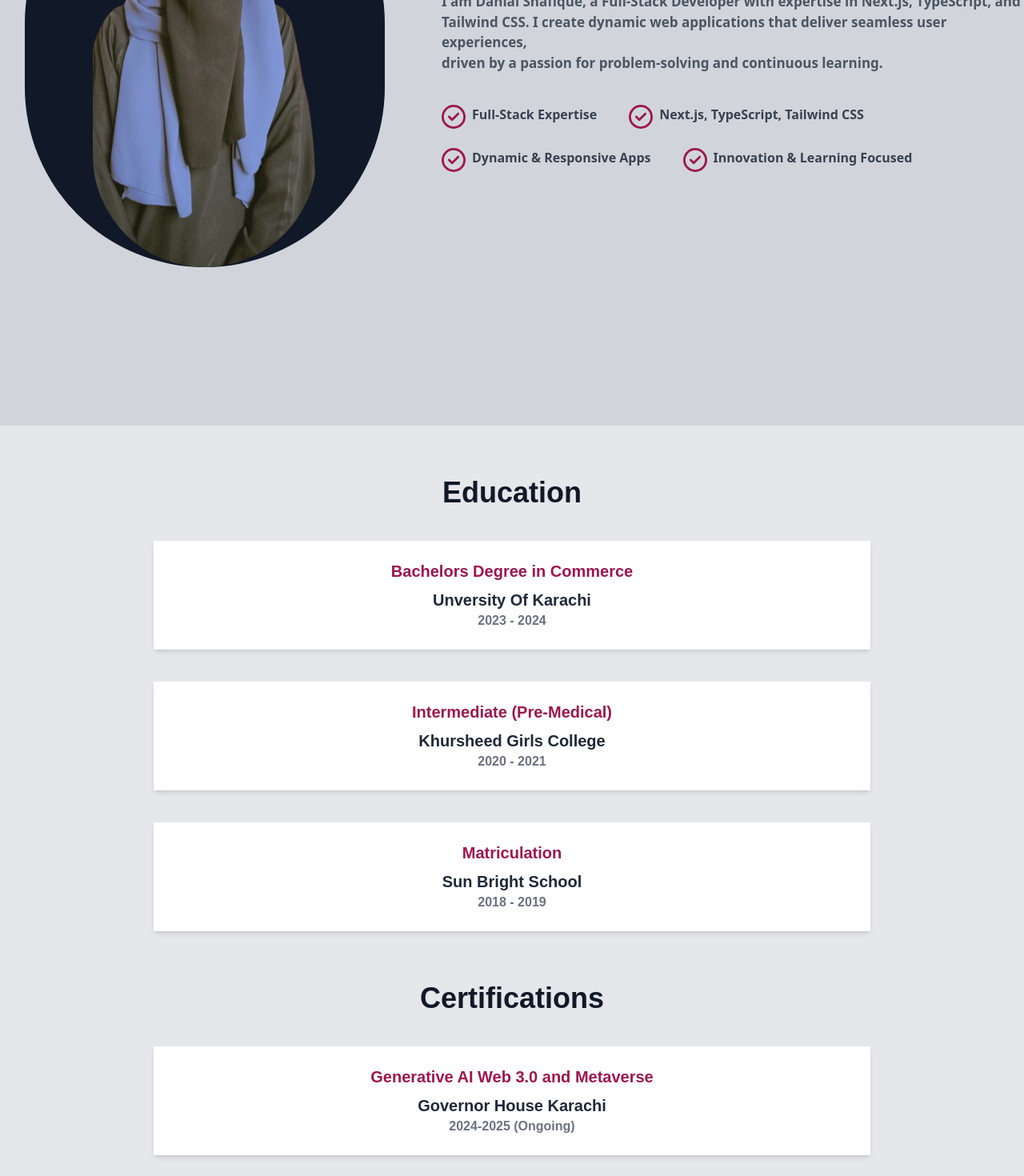
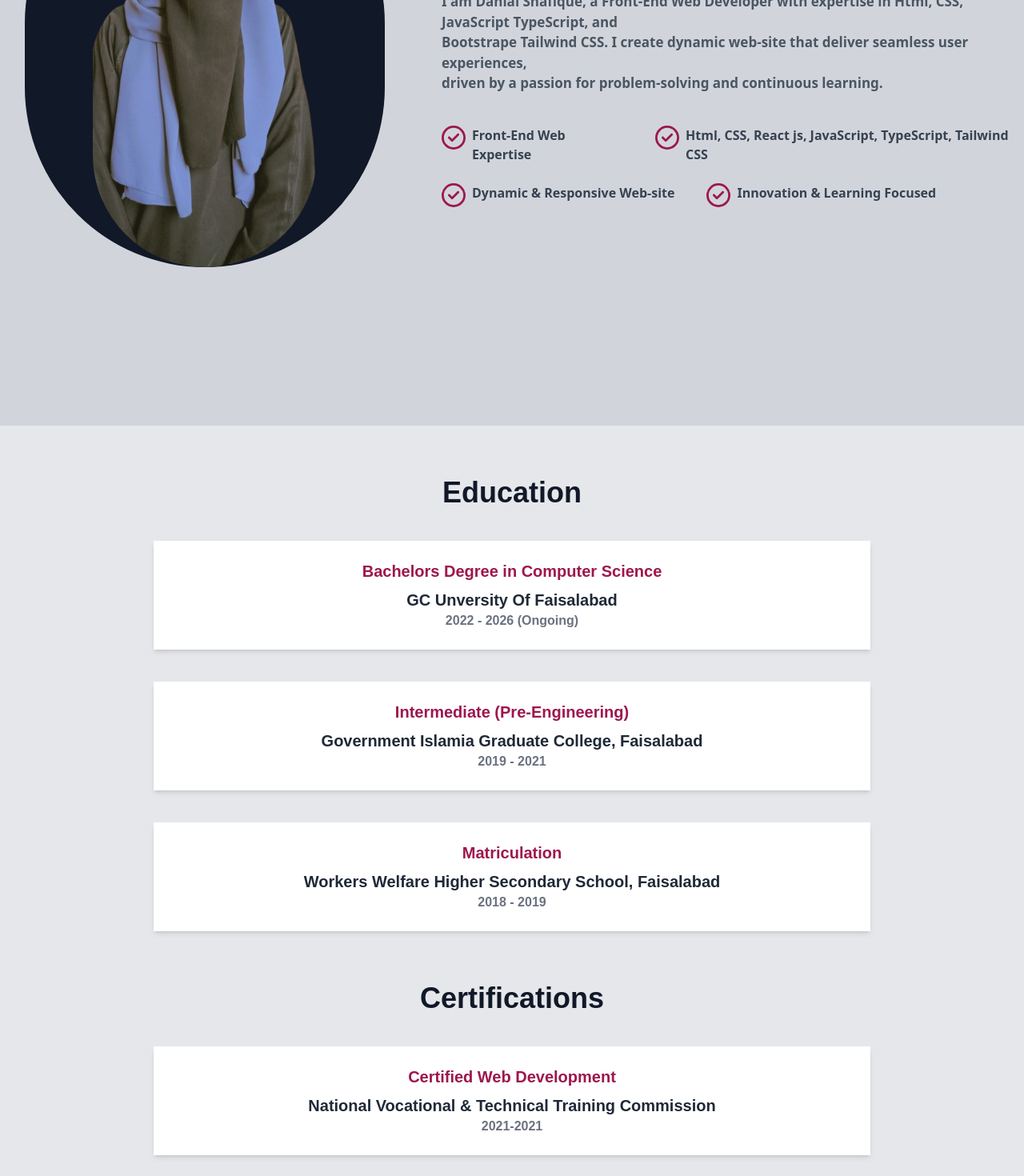
Before and after one commit to danialshafique/portfolio, a Next.js app in the folder Danial/: page /about in a window 1280 px wide. Shown: the part 360-1830 px from the top of the page at 80% size. Built offline with nearby package versions, Linux system fonts and the light colour scheme.

Commit message:
text changing

```diff
--- a/Danial/src/app/about/page.tsx
+++ b/Danial/src/app/about/page.tsx
@@ -23,25 +23,25 @@ const About = () => {
     {/* right div */}
     <div className='w-full md:w-[60%] pt-20 pl-6 md:pl-10'>
       <p className='font-bold text-black text-[20px] md:text-[22px] mt-2 md:mt-3 lg:mt-4'>ABOUT ME</p>
-      <h1 className='lg:text-[38px] font-bold sm:mt-6 mt-3 text-2xl'>Top Rated <span className='text-pink-800'>Full-Stack Developer</span></h1>
-      <p className='text-gray-600 font-semibold sm:mt-12 mt-6 text-[16px] md:text-[17px]'>I am Danial Shafique, a Full-Stack Developer with expertise in Next.js, TypeScript, and <br /> Tailwind CSS. I create dynamic web applications that deliver seamless user experiences, <br /> driven by a passion for problem-solving and continuous learning.</p>
+      <h1 className='lg:text-[38px] font-bold sm:mt-6 mt-3 text-2xl'>Top Rated <span className='text-pink-800'>Front-End Web Developer</span></h1>
+      <p className='text-gray-600 font-semibold sm:mt-12 mt-6 text-[16px] md:text-[17px]'>I am Danial Shafique, a Front-End Web Developer with expertise in Html, CSS, JavaScript TypeScript, and <br />Bootstrape Tailwind CSS. I create dynamic web-site that deliver seamless user experiences, <br /> driven by a passion for problem-solving and continuous learning.</p>
       {/* icon dives */}
       <div className='mt-10'>
         <div className='flex flex-col md:flex-row md:gap-10 gap-6'>
           <div className='flex gap-2'>
             <div className='text-pink-800 font-extrabold text-3xl'><FaRegCircleCheck /></div>
-            <p className='font-semibold sm:font-bold text-gray-700'>Full-Stack Expertise</p>
+            <p className='font-semibold sm:font-bold text-gray-700'>Front-End Web Expertise</p>
           </div>
           <div className="flex gap-2">
             <div className='text-pink-800 font-extrabold text-3xl'><FaRegCircleCheck /></div>
-            <p className='font-semibold sm:font-bold text-gray-700'>Next.js, TypeScript, Tailwind CSS</p>
+            <p className='font-semibold sm:font-bold text-gray-700'>Html, CSS,  React js, JavaScript, TypeScript, Tailwind CSS</p>
           </div>
         </div>
 
         <div className='flex flex-col md:flex-row md:gap-10 mt-6'>
           <div className="flex gap-2">
             <div className='text-pink-800 font-extrabold text-3xl'><FaRegCircleCheck /></div>
-            <p className='font-semibold sm:font-bold text-gray-700'>Dynamic & Responsive Apps</p>
+            <p className='font-semibold sm:font-bold text-gray-700'>Dynamic & Responsive Web-site</p>
           </div>
           <div className="flex gap-2">
             <div className='text-pink-800 font-extrabold text-3xl'><FaRegCircleCheck /></div>
@@ -56,23 +56,23 @@ const About = () => {
 
       {/* Education Section */}
       <div className="mt-10 max-w-4xl mx-auto bg-white shadow-md rounded-lg p-6 text-center transition duration-500 ease-in-out transform hover:-translate-y-1 hover:shadow-lg animate-fade-in-up">
-        <h3 className="text-xl font-bold text-pink-800">Bachelors Degree in Commerce</h3>
+        <h3 className="text-xl font-bold text-pink-800">Bachelors Degree in Computer Science</h3>
         <ul className="text-gray-600 mt-2  list-none">
-          <li className='text-xl font-bold text-gray-800'>Unversity Of Karachi</li>
-          <li  className=' font-bold text-gray-500'>{'2023 - 2024'}</li>
+          <li className='text-xl font-bold text-gray-800'>GC Unversity Of Faisalabad</li>
+          <li  className=' font-bold text-gray-500'>{'2022 - 2026 (Ongoing)'}</li>
         </ul>
       </div>
       <div className="mt-10 max-w-4xl mx-auto bg-white shadow-md rounded-lg p-6 text-center transition duration-500 ease-in-out transform hover:-translate-y-1 hover:shadow-lg animate-fade-in-up">
-        <h3 className="text-xl font-bold text-pink-800">{'Intermediate (Pre-Medical)'}</h3>
+        <h3 className="text-xl font-bold text-pink-800">{'Intermediate (Pre-Engineering)'}</h3>
         <ul className="text-gray-600 mt-2  list-none">
-          <li className='text-xl font-bold text-gray-800'>Khursheed Girls College</li>
-          <li  className=' font-bold text-gray-500'>{'2020 - 2021'}</li>
+          <li className='text-xl font-bold text-gray-800'>Government Islamia Graduate College, Faisalabad</li>
+          <li  className=' font-bold text-gray-500'>{'2019 - 2021'}</li>
         </ul>
       </div>
       <div className="mt-10 max-w-4xl mx-auto bg-white shadow-md rounded-lg p-6 text-center transition duration-500 ease-in-out transform hover:-translate-y-1 hover:shadow-lg animate-fade-in-up">
         <h3 className="text-xl font-bold text-pink-800">Matriculation</h3>
         <ul className="text-gray-600 mt-2  list-none">
-          <li className='text-xl font-bold text-gray-800'>Sun Bright School</li>
+          <li className='text-xl font-bold text-gray-800'>Workers Welfare Higher Secondary School, Faisalabad</li>
           <li  className=' font-bold text-gray-500'>{'2018 - 2019'}</li>
         </ul>
       </div>
@@ -82,22 +82,22 @@ const About = () => {
       <h1 className='flex justify-center text-4xl font-bold text-gray-900 mt-16'>Certifications</h1>
 
       {/* Education Section */}
-      <div className="mt-10 max-w-4xl mx-auto bg-white shadow-md rounded-lg p-6 text-center transition duration-500 ease-in-out transform hover:-translate-y-1 hover:shadow-lg animate-fade-in-up">
+      {/* <div className="mt-10 max-w-4xl mx-auto bg-white shadow-md rounded-lg p-6 text-center transition duration-500 ease-in-out transform hover:-translate-y-1 hover:shadow-lg animate-fade-in-up">
         <h3 className="text-xl font-bold text-pink-800">Generative AI Web 3.0 and  Metaverse</h3>
         <ul className="text-gray-600 mt-2  list-none">
           <li className='text-xl font-bold text-gray-800'>Governor House Karachi</li>
           <li  className=' font-bold text-gray-500'>{'2024-2025 (Ongoing)'}</li>
         </ul>
-      </div>
+      </div> */}
       <div className="mt-10 max-w-4xl mx-auto bg-white shadow-md rounded-lg p-6 text-center transition duration-500 ease-in-out transform hover:-translate-y-1 hover:shadow-lg animate-fade-in-up">
-        <h3 className="text-xl font-bold text-pink-800">Certified Agentic and Robotic AI Engineer</h3>
+        <h3 className="text-xl font-bold text-pink-800">Certified Web Development</h3>
         <ul className="text-gray-600 mt-2  list-none">
-          <li className='text-xl font-bold text-gray-800'>PIAIC</li>
-          <li  className=' font-bold text-gray-500'>{'2024-2025 (Ongoing)'}</li>
+          <li className='text-xl font-bold text-gray-800'>National Vocational & Technical Training Commission</li>
+          <li  className=' font-bold text-gray-500'>{'2021-2021 '}</li>
         </ul>
       </div>
     </section>
-  <Footer />
+  <Footer/>
 </>
 
   )
```
Also changed, not shown: 1 other file (tests, documents, lock files or other folders).
